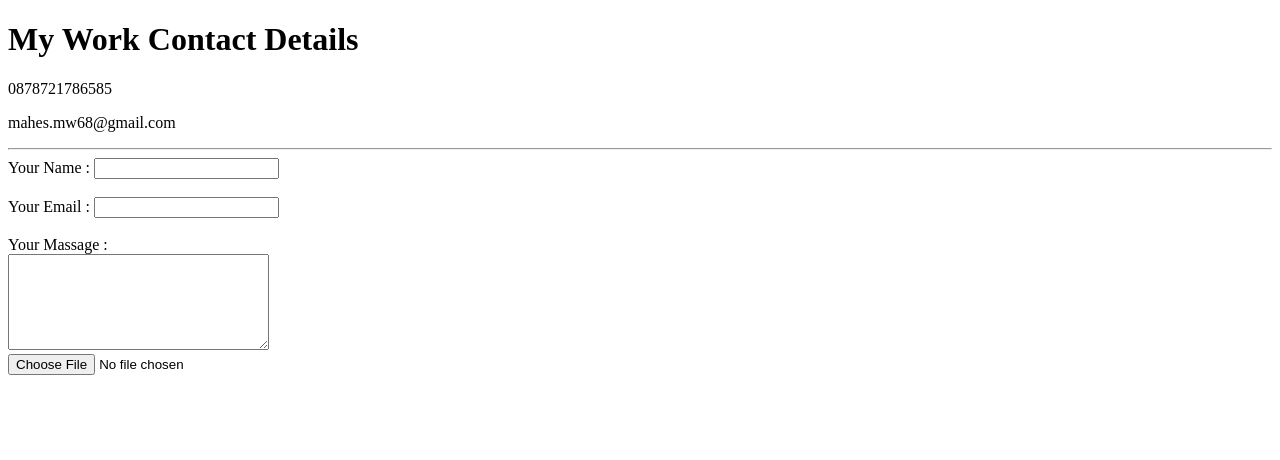
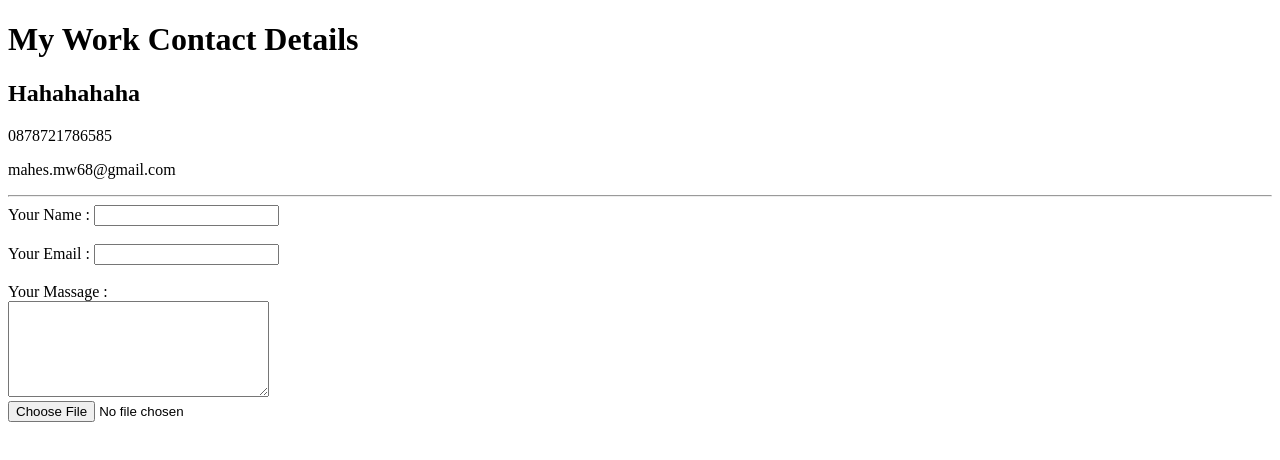
Before and after one commit to febrainrh/CV2, a plain HTML site: page Contact.html in a window 1280 px wide. Drawn offline with Linux system fonts and the light colour scheme.

Commit message:
Updated header 2

```diff
--- a/Contact.html
+++ b/Contact.html
@@ -5,6 +5,7 @@
 </head>
 <body>
 <h1>My Work Contact Details</h1>
+	<h2>Hahahahaha</h2>
 <p>0878721786585</p>
 <p>mahes.mw68@gmail.com</p>
 <hr>
```
